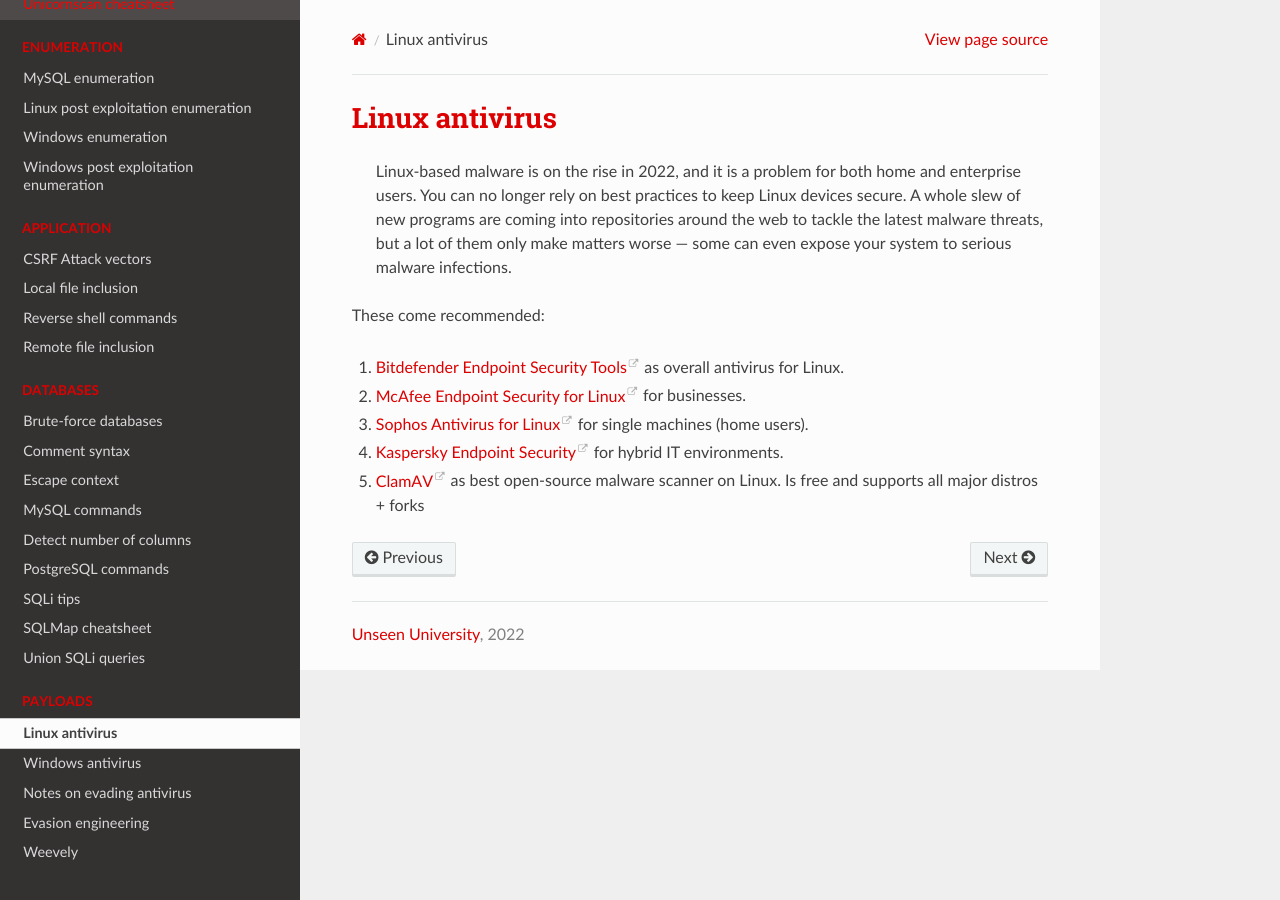
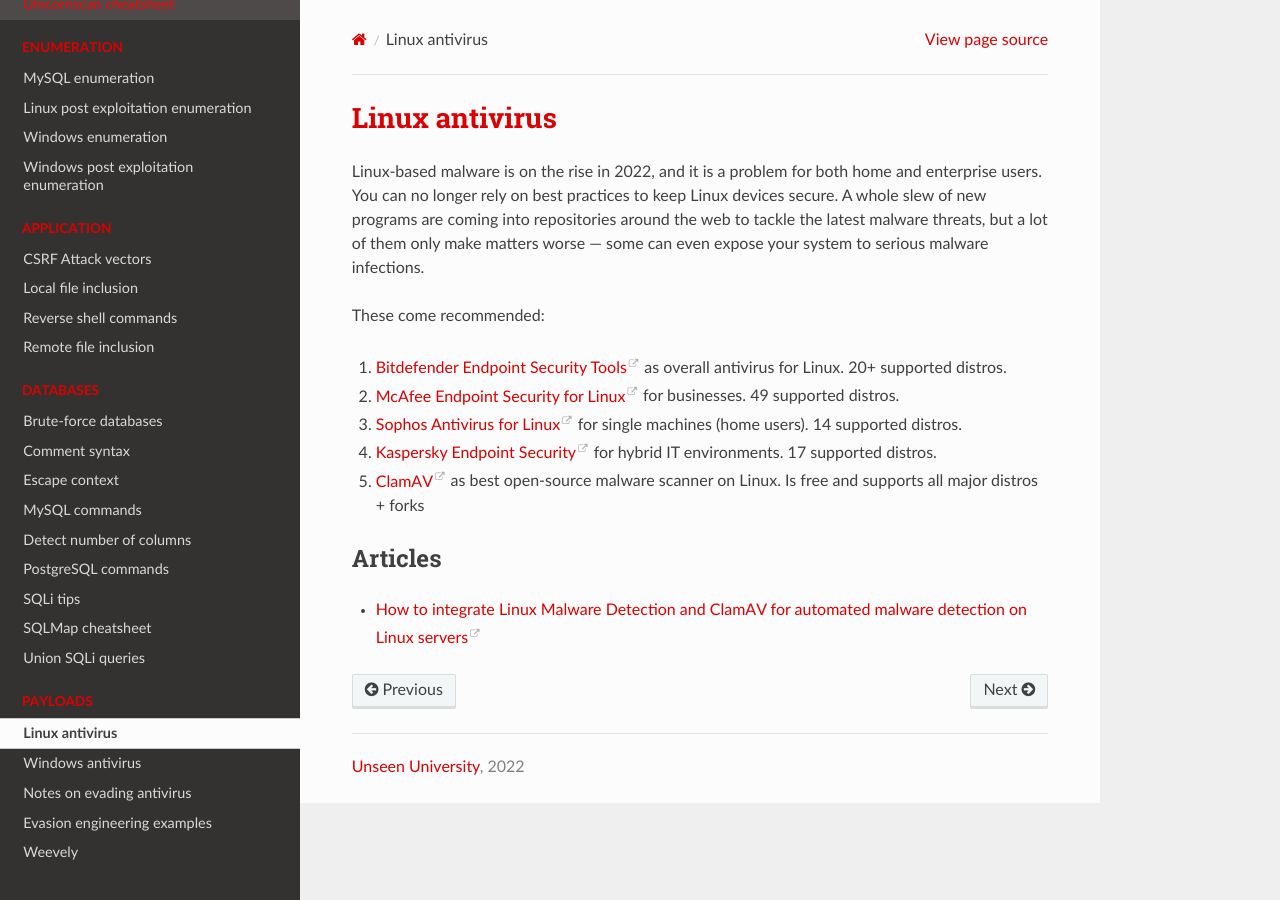
Before and after one commit to tymyrddin/cheatsheets, a Sphinx documentation site: the page built from source/docs/payloads/av-linux.md, in a window 1280 px wide. Built offline with Sphinx 7.4.7 and the Read the Docs theme 2.0.0, drawn with Linux system fonts in a browser that asks for light colours.

Commit message:
payloads AV evasion

```diff
--- a/source/docs/payloads/av-linux.md
+++ b/source/docs/payloads/av-linux.md
@@ -1,14 +1,18 @@
 # Linux antivirus
 
-> Linux-based malware is on the rise in 2022, and it is a problem for both home and enterprise users. You can no longer
-> rely on best practices to keep Linux devices secure. A whole slew of new programs are coming into repositories
-> around the web to tackle the latest malware threats, but a lot of them only make matters worse — some can even expose
-> your system to serious malware infections.
+Linux-based malware is on the rise in 2022, and it is a problem for both home and enterprise users. You can no longer
+rely on best practices to keep Linux devices secure. A whole slew of new programs are coming into repositories
+around the web to tackle the latest malware threats, but a lot of them only make matters worse — some can even expose
+your system to serious malware infections.
 
 These come recommended:
 
-1. [Bitdefender Endpoint Security Tools](https://www.bitdefender.com/business/support/en/77209-77513-linux-agent.html) as overall antivirus for Linux.
-2. [McAfee Endpoint Security for Linux](https://kc.mcafee.com/corporate/index?page=content&id=KB88557&snspd-0217) for businesses.
-3. [Sophos Antivirus for Linux](https://www.sophos.com/en-us/support/documentation/sophos-anti-virus-for-linux) for single machines (home users).
-4. [Kaspersky Endpoint Security](https://www.kaspersky.com/small-to-medium-business-security/endpoint-linux) for hybrid IT environments.
+1. [Bitdefender Endpoint Security Tools](https://www.bitdefender.com/business/support/en/77209-77513-linux-agent.html) as overall antivirus for Linux. 20+ supported distros.
+2. [McAfee Endpoint Security for Linux](https://kc.mcafee.com/corporate/index?page=content&id=KB88557&snspd-0217) for businesses. 49 supported distros.
+3. [Sophos Antivirus for Linux](https://www.sophos.com/en-us/support/documentation/sophos-anti-virus-for-linux) for single machines (home users). 14 supported distros.
+4. [Kaspersky Endpoint Security](https://www.kaspersky.com/small-to-medium-business-security/endpoint-linux) for hybrid IT environments. 17 supported distros.
 5. [ClamAV](https://www.clamav.net/) as best open-source malware scanner on Linux. Is free and supports all major distros + forks
+
+## Articles
+
+* [How to integrate Linux Malware Detection and ClamAV for automated malware detection on Linux servers](https://www.techrepublic.com/article/how-to-integrate-linux-malware-detection-and-clamav-for-automated-malware-detection-on-linux-servers/)
--- a/source/docs/payloads/evasion-engineering.md
+++ b/source/docs/payloads/evasion-engineering.md
@@ -1,4 +1,4 @@
-# Evasion engineering
+# Evasion engineering examples
 
 ## Windows basics
 
```
